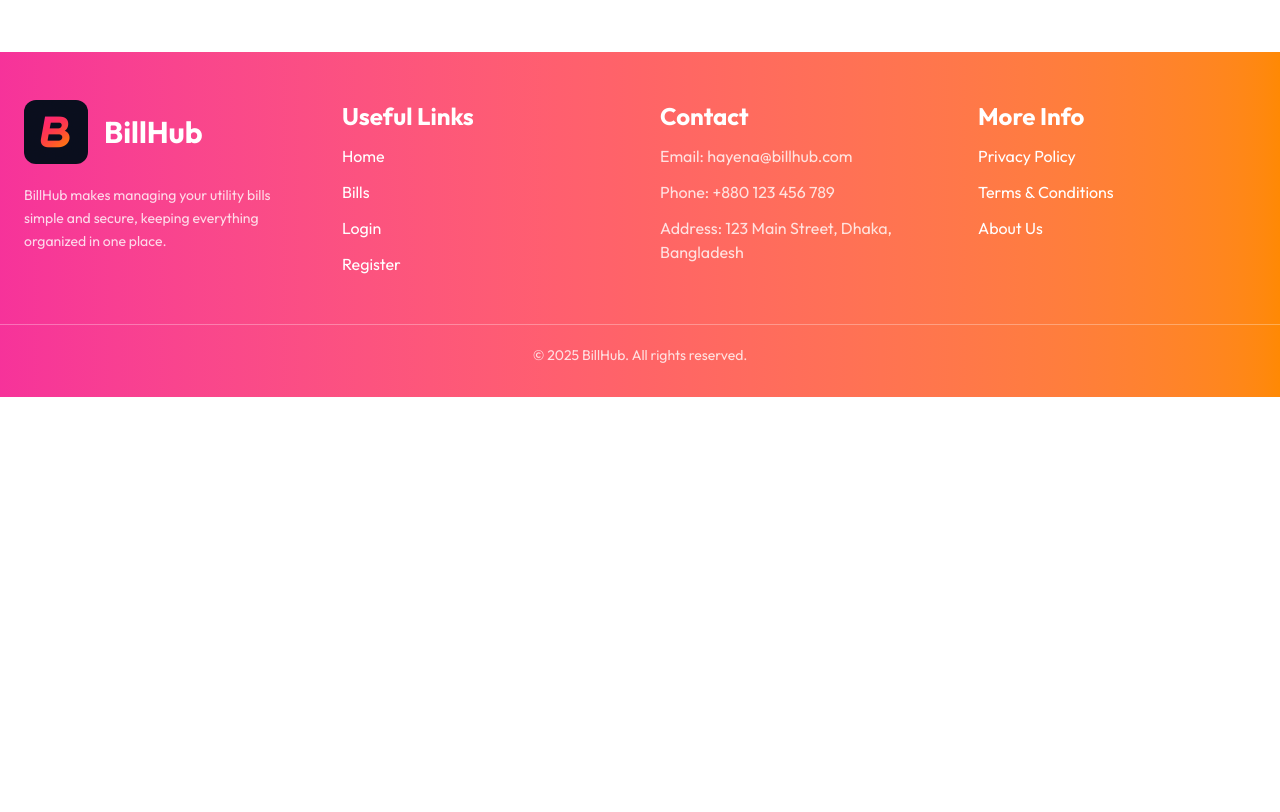
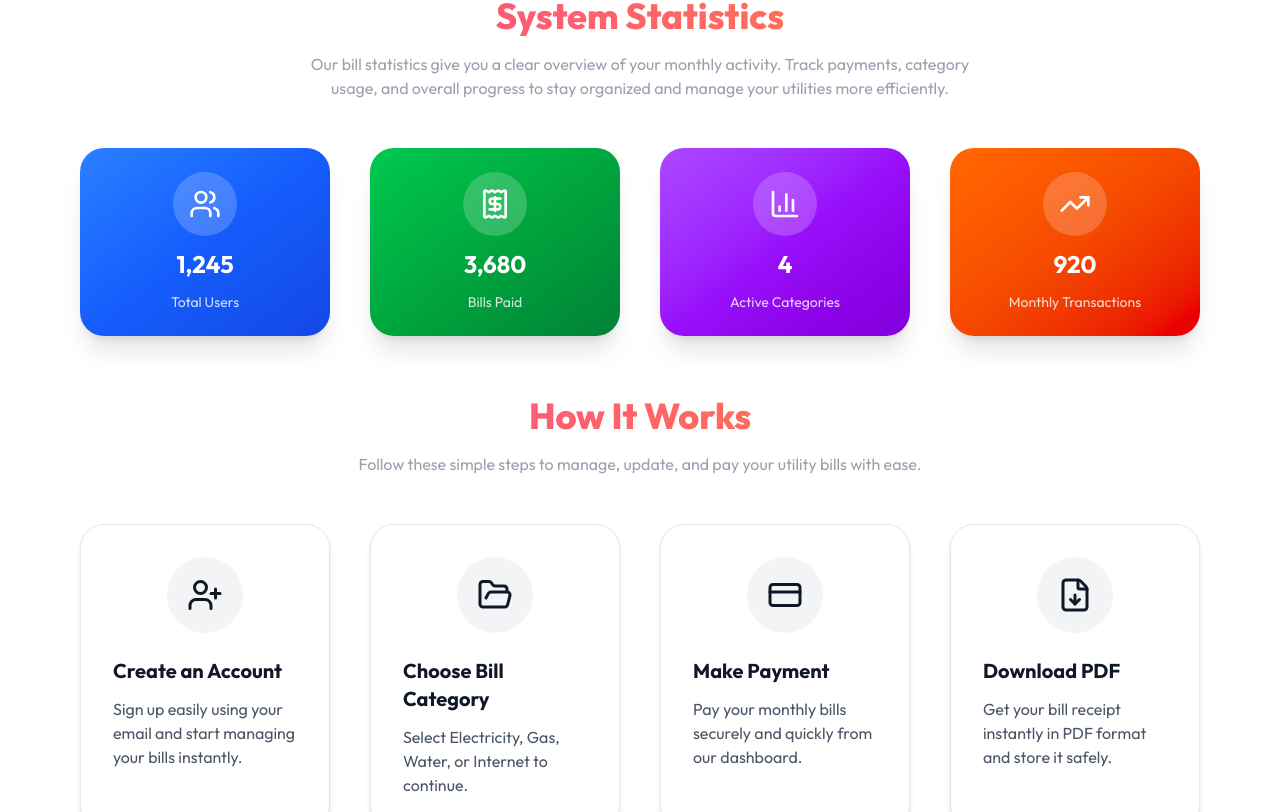
Before and after one commit to ratul-hasan00/assTen-utility-client, a React (Vite) app: page / in a window 1280 px wide. Shown: the part 984-1796 px from the top of the page. Before the commit the page ends 1381 px from the top, so only its background shows below. Built offline with nearby package versions, Linux system fonts and the light colour scheme; no server answers.

Commit message:
eighth commit-added stats & how it works sec with full responsive

```diff
--- a/src/Components/Home/Home.jsx
+++ b/src/Components/Home/Home.jsx
@@ -1,6 +1,8 @@
 import React from 'react';
 import Banner from '../HomeDetails/Banner';
 import Category from '../HomeDetails/Category';
+import StatsSection from '../HomeDetails/StatsSection';
+import HowItWorks from '../HomeDetails/HowItWorks';
 
 
 const Home = () => {
@@ -8,6 +10,8 @@ const Home = () => {
         <div>
             <Banner></Banner>
             <Category></Category>
+            <StatsSection></StatsSection>
+            <HowItWorks></HowItWorks>
         </div>
     );
 };
--- a/src/Components/HomeDetails/Banner.jsx
+++ b/src/Components/HomeDetails/Banner.jsx
@@ -9,7 +9,7 @@ const Banner = () => {
     const gradientClass = "bg-gradient-to-r from-pink-500 via-red-400 to-orange-400 text-transparent bg-clip-text";
 
     return (
-        <div className="w-full py-12 px-6 md:px-12 lg:px-20">
+        <div className="w-full py-10 px-6 md:px-12 lg:px-20">
             <div className="grid grid-cols-1 lg:grid-cols-3 gap-12 items-center">
 
                 {/* LEFT: Title */}
--- a/src/Components/HomeDetails/Category.jsx
+++ b/src/Components/HomeDetails/Category.jsx
@@ -33,7 +33,7 @@ path: "/bills?category=Internet",
 ];
 
 const Category = () => {
-return ( <section className="max-w-7xl mx-auto px-6 md:px-12 lg:px-20 py-20"> <h2 className="text-3xl md:text-4xl font-extrabold text-center mb-4 bg-gradient-to-r from-pink-500 via-red-400 to-orange-400 text-transparent bg-clip-text">
+return ( <section className="max-w-7xl mx-auto px-6 md:px-12 lg:px-20 pt-15"> <h2 className="text-3xl md:text-4xl font-extrabold text-center mb-4 bg-gradient-to-r from-pink-500 via-red-400 to-orange-400 text-transparent bg-clip-text">
 Explore Categories </h2> <p className="text-center text-gray-400 dark:text-gray-200 mb-12 max-w-2xl mx-auto">
 Choose from our main utility categories to manage your bills efficiently.
 Click any category to view detailed information and stay on top of your payments! </p>
--- /dev/null
+++ b/src/Components/HomeDetails/HowItWorks.jsx
@@ -0,0 +1,103 @@
+import React from "react";
+import { UserPlus, FolderOpen, CreditCard, FileDown } from "lucide-react";
+
+const steps = [
+    {
+        title: "Create an Account",
+        description: "Sign up easily using your email and start managing your bills instantly.",
+        icon: UserPlus,
+    },
+    {
+        title: "Choose Bill Category",
+        description: "Select Electricity, Gas, Water, or Internet to continue.",
+        icon: FolderOpen,
+    },
+    {
+        title: "Make Payment",
+        description: "Pay your monthly bills securely and quickly from our dashboard.",
+        icon: CreditCard,
+    },
+    {
+        title: "Download PDF",
+        description: "Get your bill receipt instantly in PDF format and store it safely.",
+        icon: FileDown,
+    },
+];
+
+const HowItWorks = () => {
+    return (
+        <section className="max-w-7xl mx-auto px-6 md:px-12 lg:px-20 py-15">
+
+            {/* Title */}
+            <h2 className="text-3xl md:text-4xl font-extrabold text-center mb-4 bg-gradient-to-r from-pink-500 via-red-400 to-orange-400 text-transparent bg-clip-text">
+                How It Works
+            </h2>
+
+            {/* Subtitle */}
+            <p className="text-center text-gray-400 dark:text-gray-200 mb-12 max-w-2xl mx-auto">
+                Follow these simple steps to manage, update, and pay your utility bills with ease.
+            </p>
+
+            {/* Steps */}
+            <div className="grid grid-cols-1 md:grid-cols-4 gap-10">
+                {steps.map((step, index) => {
+                    const IconComponent = step.icon;
+
+                    return (
+                        <div
+                            key={index}
+                            className="
+                group p-8 rounded-3xl border
+                border-gray-200 dark:border-gray-700
+                shadow-md bg-white dark:bg-gray-900
+                transition duration-500
+                hover:bg-gradient-to-br
+                hover:from-purple-600 hover:via-pink-500 hover:to-red-500
+                hover:shadow-xl
+              "
+                        >
+                            {/* Icon */}
+                            <div className="flex justify-center mb-6">
+                                <div
+                                    className="
+                    p-5 rounded-full transition
+                    bg-gray-100 dark:bg-gray-800
+                    group-hover:bg-white/30
+                  "
+                                >
+                                    <IconComponent
+                                        size={36}
+                                        className="text-gray-900 dark:text-white group-hover:text-white"
+                                    />
+                                </div>
+                            </div>
+
+                            {/* Title */}
+                            <h3
+                                className="
+                  text-xl font-bold mb-3
+                  text-gray-900 dark:text-gray-100
+                  group-hover:text-white
+                "
+                            >
+                                {step.title}
+                            </h3>
+
+                            {/* Description */}
+                            <p
+                                className="
+                  text-gray-600 dark:text-gray-300
+                  group-hover:text-white/90
+                "
+                            >
+                                {step.description}
+                            </p>
+                        </div>
+                    );
+                })}
+            </div>
+        </section>
+    );
+};
+
+export default HowItWorks;
--- /dev/null
+++ b/src/Components/HomeDetails/StatsSection.jsx
@@ -0,0 +1,60 @@
+import React from "react";
+import { BarChart3, Users, Receipt, TrendingUp } from "lucide-react";
+
+const stats = [
+  {
+    title: "Total Users",
+    value: "1,245",
+    icon: <Users size={32} />,
+    gradient: "from-blue-500 via-blue-600 to-blue-700",
+  },
+  {
+    title: "Bills Paid",
+    value: "3,680",
+    icon: <Receipt size={32} />,
+    gradient: "from-green-500 via-green-600 to-green-700",
+  },
+  {
+    title: "Active Categories",
+    value: "4",
+    icon: <BarChart3 size={32} />,
+    gradient: "from-purple-500 via-purple-600 to-purple-700",
+  },
+  {
+    title: "Monthly Transactions",
+    value: "920",
+    icon: <TrendingUp size={32} />,
+    gradient: "from-orange-500 via-orange-600 to-red-600",
+  },
+];
+
+const StatsSection = () => {
+  return (
+    <section className="max-w-7xl mx-auto px-6 md:px-12 lg:px-20 pt-15">
+      <h2 className="text-3xl md:text-4xl font-extrabold text-center mb-4 bg-gradient-to-r from-pink-500 via-red-400 to-orange-400 text-transparent bg-clip-text">
+        System Statistics
+      </h2>
+      <p className="text-center text-gray-400 dark:text-gray-200 mb-12 max-w-2xl mx-auto">Our bill statistics give you a clear overview of your monthly activity.
+         Track payments, category usage, and overall progress to stay organized and manage your utilities more efficiently.</p>
+
+      <div className="grid grid-cols-1 sm:grid-cols-2 md:grid-cols-4 gap-10">
+        {stats.map((item, index) => (
+          <div
+            key={index}
+            className={`p-6 rounded-3xl text-white shadow-xl bg-gradient-to-br ${item.gradient} transform hover:scale-105 transition duration-500`}
+          >
+            <div className="flex flex-col items-center text-center space-y-3">
+              <div className="bg-white/20 p-4 rounded-full backdrop-blur-md">
+                {item.icon}
+              </div>
+              <h3 className="text-2xl font-bold">{item.value}</h3>
+              <p className="text-white/80 text-sm">{item.title}</p>
+            </div>
+          </div>
+        ))}
+      </div>
+    </section>
+  );
+};
+
+export default StatsSection;
```
